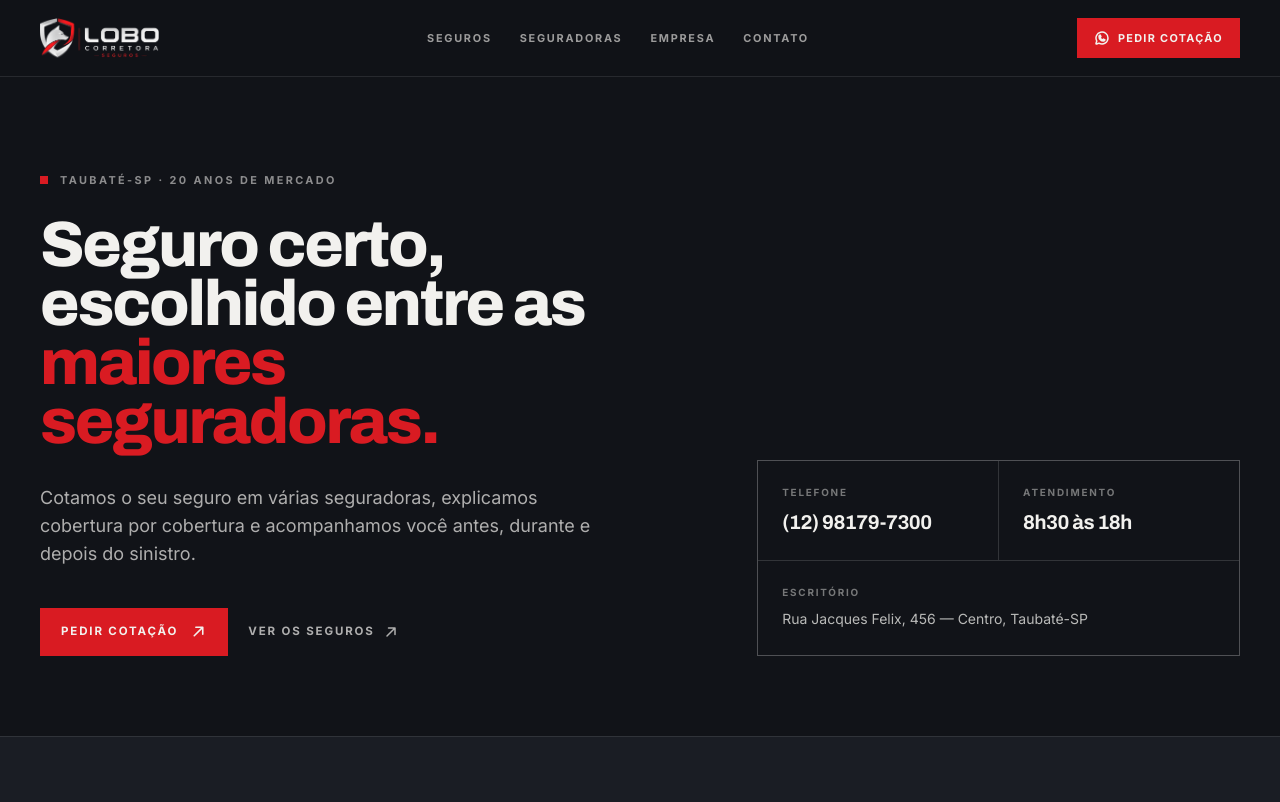
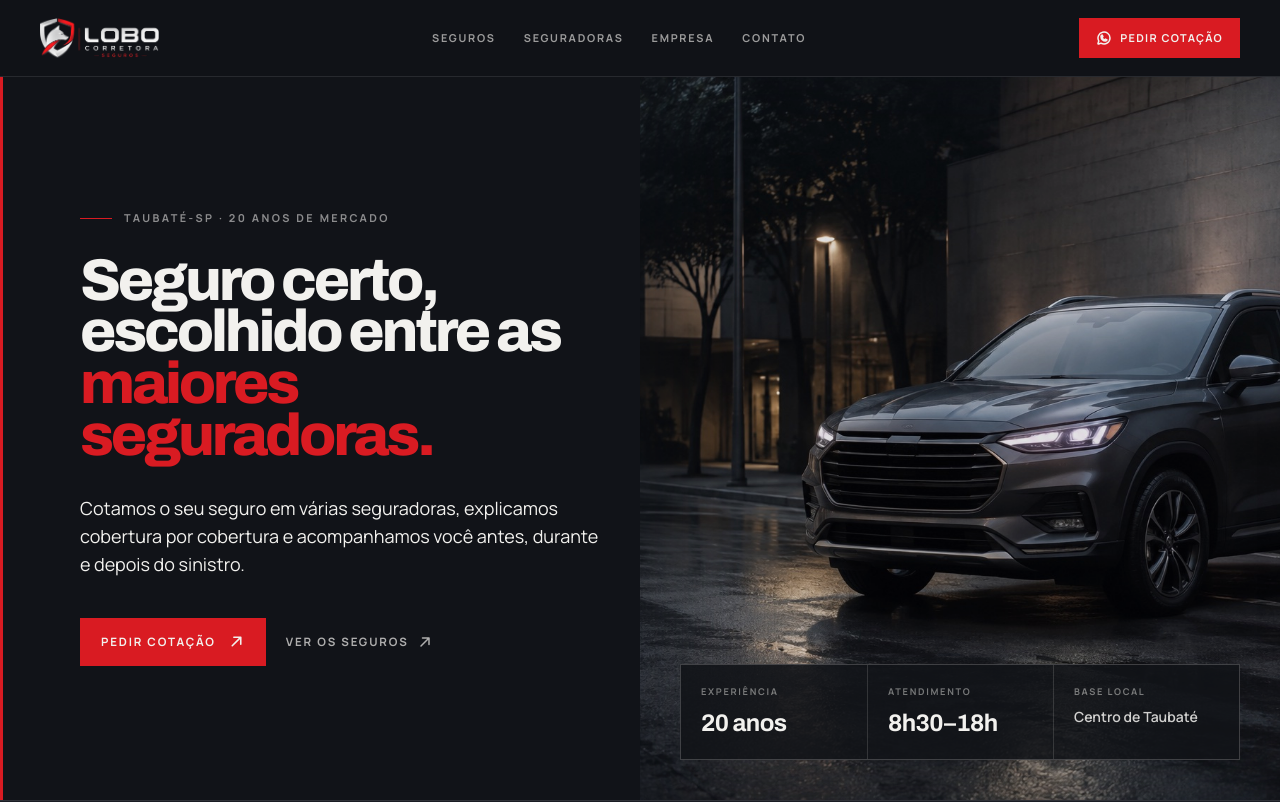
Before and after one commit to victrhugo/lobo-seguros, a React (Vite) app: page / in a window 1280 px wide. Shown: the top 802 px of the page. Built offline with nearby package versions, Linux system fonts and the light colour scheme.

Commit message:
ajeitando front

```diff
--- a/index.html
+++ b/index.html
@@ -10,7 +10,7 @@
     <meta property="og:type" content="website" />
     <meta property="og:title" content="Lobo Corretora Seguros | Taubaté-SP" />
     <meta property="og:description" content="Cotação de seguro auto, residencial, saúde, empresarial, máquinas e fiança locatícia. Atendimento direto no WhatsApp." />
-    <meta property="og:image" content="/logo-lobo-seguros.png" />
+    <meta property="og:image" content="/hero-auto-lobo.jpg" />
     <meta property="og:locale" content="pt_BR" />
     <title>Lobo Corretora Seguros | Taubaté-SP</title>
   </head>
--- a/src/index.css
+++ b/src/index.css
@@ -1,4 +1,4 @@
-@import url("https://fonts.googleapis.com/css2?family=Archivo:wght@600;700;800&family=Inter:wght@400;500;600;700&display=swap");
+@import url("https://fonts.googleapis.com/css2?family=Archivo:wght@600;700;800&family=Manrope:wght@400;500;600;700&display=swap");
 
 @tailwind base;
 @tailwind components;
@@ -14,7 +14,7 @@
   --color-steel: 58 64 75;
   color: #f2f1ee;
   background: #111318;
-  font-family: Inter, "Helvetica Neue", Arial, sans-serif;
+  font-family: Manrope, "Helvetica Neue", Arial, sans-serif;
   font-synthesis: none;
   text-rendering: optimizeLegibility;
 }
@@ -28,6 +28,24 @@ body {
   min-width: 320px;
   margin: 0;
   background: #111318;
+}
+
+.skip-link {
+  position: fixed;
+  top: 0.75rem;
+  left: 0.75rem;
+  z-index: 50;
+  transform: translateY(-180%);
+  background: rgb(var(--color-paper));
+  padding: 0.75rem 1rem;
+  color: rgb(var(--color-ink));
+  font-size: 0.75rem;
+  font-weight: 700;
+  transition: transform 180ms ease;
+}
+
+.skip-link:focus {
+  transform: translateY(0);
 }
 
 * {
@@ -51,6 +69,27 @@ a {
 .site-header {
   background-color: rgb(var(--color-ink) / 0.97);
   backdrop-filter: none;
+}
+
+.hero-section::before {
+  position: absolute;
+  inset: 76px auto 0 0;
+  width: 3px;
+  background: rgb(var(--color-accent));
+  content: "";
+}
+
+.hero-media {
+  background: rgb(var(--color-ink-soft));
+}
+
+.hero-media-shade {
+  background: rgb(var(--color-ink) / 0.12);
+  box-shadow: inset 48px 0 64px rgb(var(--color-ink) / 0.38);
+}
+
+.hero-facts {
+  box-shadow: 0 24px 64px rgb(var(--color-ink) / 0.3);
 }
 
 .nav-link,
@@ -86,11 +125,12 @@ a {
 .product-card {
   position: relative;
   isolation: isolate;
-  transition: border-color 220ms ease, background-color 220ms ease;
+  transition: border-color 220ms ease, background-color 220ms ease, box-shadow 220ms ease;
 }
 
 .product-card:hover {
   border-color: rgb(var(--color-accent));
+  box-shadow: 0 24px 54px rgb(var(--color-ink) / 0.12);
 }
 
 .product-card::before {
@@ -144,6 +184,10 @@ a {
 }
 
 @media (max-width: 767px) {
+  .hero-media-shade {
+    box-shadow: inset 0 -56px 72px rgb(var(--color-ink) / 0.32);
+  }
+
   .stat-block + .stat-block {
     border-left: 0;
     padding-left: 0;
--- a/src/main.jsx
+++ b/src/main.jsx
@@ -21,11 +21,12 @@ import {
   ShieldCheck,
   WhatsappLogo,
 } from "@phosphor-icons/react";
-import AdminPage from "./Admin";
 import "./index.css";
 import { hexToRgbChannels, useSiteContent } from "./siteContent";
 
 gsap.registerPlugin(ScrollTrigger);
+
+const AdminPage = React.lazy(() => import("./Admin"));
 
 const whatsappLink = (base, message) =>
   message ? `${base}?text=${encodeURIComponent(message)}` : base;
@@ -164,20 +165,22 @@ function Header({ content }) {
 }
 
 function Hero({ content }) {
+  const reduce = useReducedMotion();
+
   return (
-    <section id="topo" className="relative bg-ink pt-[76px] text-paper">
-      <div className="mx-auto grid max-w-[1400px] grid-cols-1 gap-12 px-5 pb-16 pt-16 sm:pt-20 lg:grid-cols-[1.15fr_0.85fr] lg:items-end lg:gap-16 lg:px-10 lg:pb-20 lg:pt-24">
+    <section id="topo" className="hero-section relative overflow-hidden bg-ink pt-[76px] text-paper">
+      <div className="mx-auto grid min-h-[calc(100svh-76px)] max-w-[1600px] grid-cols-1 lg:grid-cols-2">
         <motion.div
-          className="max-w-3xl"
-          initial={{ opacity: 0, y: 20 }}
+          className="relative z-10 flex flex-col justify-center px-5 py-16 sm:px-8 sm:py-20 lg:px-10 lg:py-12 xl:pl-20"
+          initial={reduce ? false : { opacity: 0, y: 20 }}
           animate={{ opacity: 1, y: 0 }}
           transition={{ duration: 0.75, ease: revealEase }}
         >
           <p className="mb-7 flex items-center gap-3 text-[0.68rem] font-bold uppercase tracking-[0.22em] text-paper/55">
-            <span className="h-2 w-2 shrink-0 bg-accent" aria-hidden="true" />
+            <span className="h-px w-8 shrink-0 bg-accent" aria-hidden="true" />
             {content.hero.eyebrow}
           </p>
-          <h1 className="font-display text-[clamp(2.7rem,5vw,4.9rem)] font-extrabold leading-[0.92] tracking-[-0.035em]">
+          <h1 className="text-balance font-display text-[clamp(3.1rem,4.6vw,5.4rem)] font-extrabold leading-[0.88] tracking-[-0.055em]">
             {content.hero.titleLines.map((line, index) => (
               <span
                 key={`${line}-${index}`}
@@ -187,7 +190,7 @@ function Hero({ content }) {
               </span>
             ))}
           </h1>
-          <p className="mt-8 max-w-xl text-base leading-relaxed text-paper/70 sm:text-lg">
+          <p className="mt-8 max-w-[36rem] text-pretty text-base leading-relaxed text-paper/68 sm:text-lg">
             {content.hero.description}
           </p>
           <div className="mt-10 flex flex-wrap items-center gap-4">
@@ -203,22 +206,39 @@ function Hero({ content }) {
           </div>
         </motion.div>
 
-        <Reveal delay={0.15} amount={0.1}>
-          <dl className="grid grid-cols-2 gap-px border border-paper/15 bg-paper/15 sm:grid-cols-2">
-            <div className="bg-ink p-5 sm:p-6">
-              <dt className="text-[0.62rem] font-bold uppercase tracking-[0.18em] text-paper/45">Telefone</dt>
-              <dd className="mt-2 font-display text-xl font-bold tracking-tight">{content.contact.whatsappLabel}</dd>
-            </div>
-            <div className="bg-ink p-5 sm:p-6">
-              <dt className="text-[0.62rem] font-bold uppercase tracking-[0.18em] text-paper/45">Atendimento</dt>
-              <dd className="mt-2 font-display text-xl font-bold tracking-tight">8h30 às 18h</dd>
-            </div>
-            <div className="col-span-2 bg-ink p-5 sm:p-6">
-              <dt className="text-[0.62rem] font-bold uppercase tracking-[0.18em] text-paper/45">Escritório</dt>
-              <dd className="mt-2 text-sm leading-relaxed text-paper/75">{content.contact.address}</dd>
-            </div>
-          </dl>
-        </Reveal>
+        <motion.div
+          className="hero-media relative min-h-[440px] overflow-hidden lg:min-h-full"
+          initial={reduce ? false : { opacity: 0, scale: 1.025 }}
+          animate={{ opacity: 1, scale: 1 }}
+          transition={{ duration: 1.15, delay: 0.08, ease: revealEase }}
+        >
+          <img
+            src={content.hero.image}
+            alt={content.hero.imageAlt}
+            className="absolute inset-0 h-full w-full object-cover"
+            width="1536"
+            height="1024"
+            fetchpriority="high"
+            data-placeholder="true"
+          />
+          <div className="hero-media-shade absolute inset-0" aria-hidden="true" />
+          <div className="absolute bottom-0 left-0 right-0 z-10 p-5 sm:p-8 lg:p-10">
+            <dl className="hero-facts grid grid-cols-2 border border-paper/20 bg-ink/90 sm:grid-cols-3">
+              <div className="p-4 sm:p-5">
+                <dt className="text-[0.58rem] font-bold uppercase tracking-[0.18em] text-paper/45">Experiência</dt>
+                <dd className="mt-2 font-display text-2xl font-bold tracking-tight">{content.about.years} anos</dd>
+              </div>
+              <div className="border-l border-paper/15 p-4 sm:p-5">
+                <dt className="text-[0.58rem] font-bold uppercase tracking-[0.18em] text-paper/45">Atendimento</dt>
+                <dd className="mt-2 font-display text-2xl font-bold tracking-tight">8h30–18h</dd>
+              </div>
+              <div className="col-span-2 border-t border-paper/15 p-4 sm:col-span-1 sm:border-l sm:border-t-0 sm:p-5">
+                <dt className="text-[0.58rem] font-bold uppercase tracking-[0.18em] text-paper/45">Base local</dt>
+                <dd className="mt-2 text-sm font-semibold leading-snug text-paper/85">Centro de Taubaté</dd>
+              </div>
+            </dl>
+          </div>
+        </motion.div>
       </div>
     </section>
   );
@@ -255,6 +275,7 @@ function Insurers({ content }) {
 
 function Products({ content }) {
   const { items } = content.products;
+  const reduce = useReducedMotion();
 
   return (
     <section id="seguros" className="scroll-mt-20 bg-paper text-ink" aria-labelledby="seguros-title">
@@ -277,10 +298,12 @@ function Products({ content }) {
                 delay={Math.min(index, 3) * 0.07}
                 className={featured ? "md:col-span-2 lg:col-span-1 lg:row-span-2" : ""}
               >
-                <article
+                <motion.article
                   className={`product-card flex h-full flex-col justify-between border p-6 sm:p-7 ${
                     featured ? "border-ink bg-ink text-paper" : "border-ink/18 bg-paperDeep/45"
                   }`}
+                  whileHover={reduce ? undefined : { y: -5 }}
+                  transition={{ type: "spring", stiffness: 320, damping: 24 }}
                 >
                   <div>
                     <div className="flex items-start justify-between">
@@ -339,7 +362,7 @@ function Products({ content }) {
                       <ArrowUpRight size={16} weight="bold" aria-hidden="true" />
                     </motion.a>
                   </div>
-                </article>
+                </motion.article>
               </Reveal>
             );
           })}
@@ -607,6 +630,9 @@ function StickyWhatsApp({ content }) {
 
 function App() {
   const content = useSiteContent();
+  const hasPublishedTestimonials = content.testimonials.items.some(
+    (item) => item.author.trim().toLowerCase() !== "texto provisório",
+  );
 
   useEffect(() => {
     document.title = content.seo.title;
@@ -622,14 +648,17 @@ function App() {
 
   return (
     <div className="min-h-screen overflow-x-hidden bg-ink" style={themeStyle}>
+      <a className="skip-link" href="#conteudo">
+        Pular para o conteúdo
+      </a>
       <Header content={content} />
-      <main>
+      <main id="conteudo">
         <Hero content={content} />
         <Insurers content={content} />
         <Products content={content} />
         <About content={content} />
         <Differences content={content} />
-        <Testimonials content={content} />
+        {hasPublishedTestimonials && <Testimonials content={content} />}
         <FinalCta content={content} />
       </main>
       <Footer content={content} />
@@ -641,5 +670,13 @@ function App() {
 const isAdminRoute = window.location.pathname.replace(/\/+$/, "") === "/admin";
 
 createRoot(document.getElementById("root")).render(
-  <React.StrictMode>{isAdminRoute ? <AdminPage /> : <App />}</React.StrictMode>,
+  <React.StrictMode>
+    {isAdminRoute ? (
+      <React.Suspense fallback={<div className="min-h-screen bg-ink" />}>
+        <AdminPage />
+      </React.Suspense>
+    ) : (
+      <App />
+    )}
+  </React.StrictMode>,
 );
--- a/src/siteContent.js
+++ b/src/siteContent.js
@@ -42,8 +42,8 @@ export const defaultSiteContent = {
     primaryCta: "Pedir cotação",
     secondaryCta: "Ver os seguros",
     message: "Olá! Vim pelo site e quero uma cotação de seguro.",
-    image: "/logo-lobo-seguros-light.png",
-    imageAlt: "Logotipo Lobo Corretora Seguros",
+    image: "/hero-auto-lobo.jpg",
+    imageAlt: "SUV grafite estacionado em uma avenida urbana ao entardecer",
   },
   insurers: {
     title: "Cotamos com as maiores.",
--- a/tailwind.config.js
+++ b/tailwind.config.js
@@ -14,7 +14,7 @@ export default {
       },
       fontFamily: {
         display: ["Archivo", "Arial Narrow", "Helvetica Neue", "sans-serif"],
-        sans: ["Inter", "Helvetica Neue", "Arial", "sans-serif"],
+        sans: ["Manrope", "Helvetica Neue", "Arial", "sans-serif"],
       },
       letterSpacing: {
         tighter2: "-0.045em",
```
Also changed, not shown: public/hero-auto-lobo.jpg (added), 7 other files (tests, documents, lock files or other folders).
